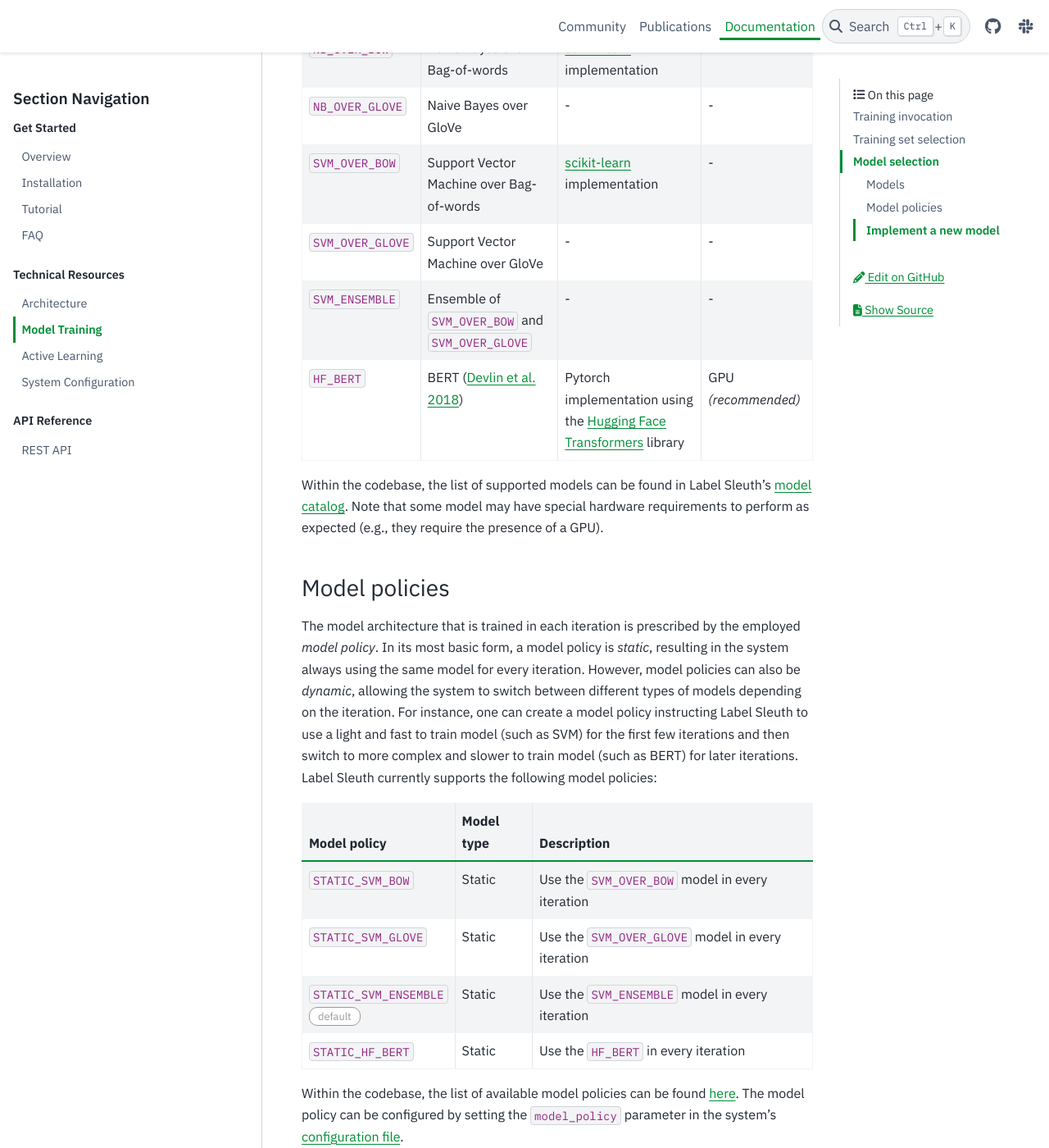
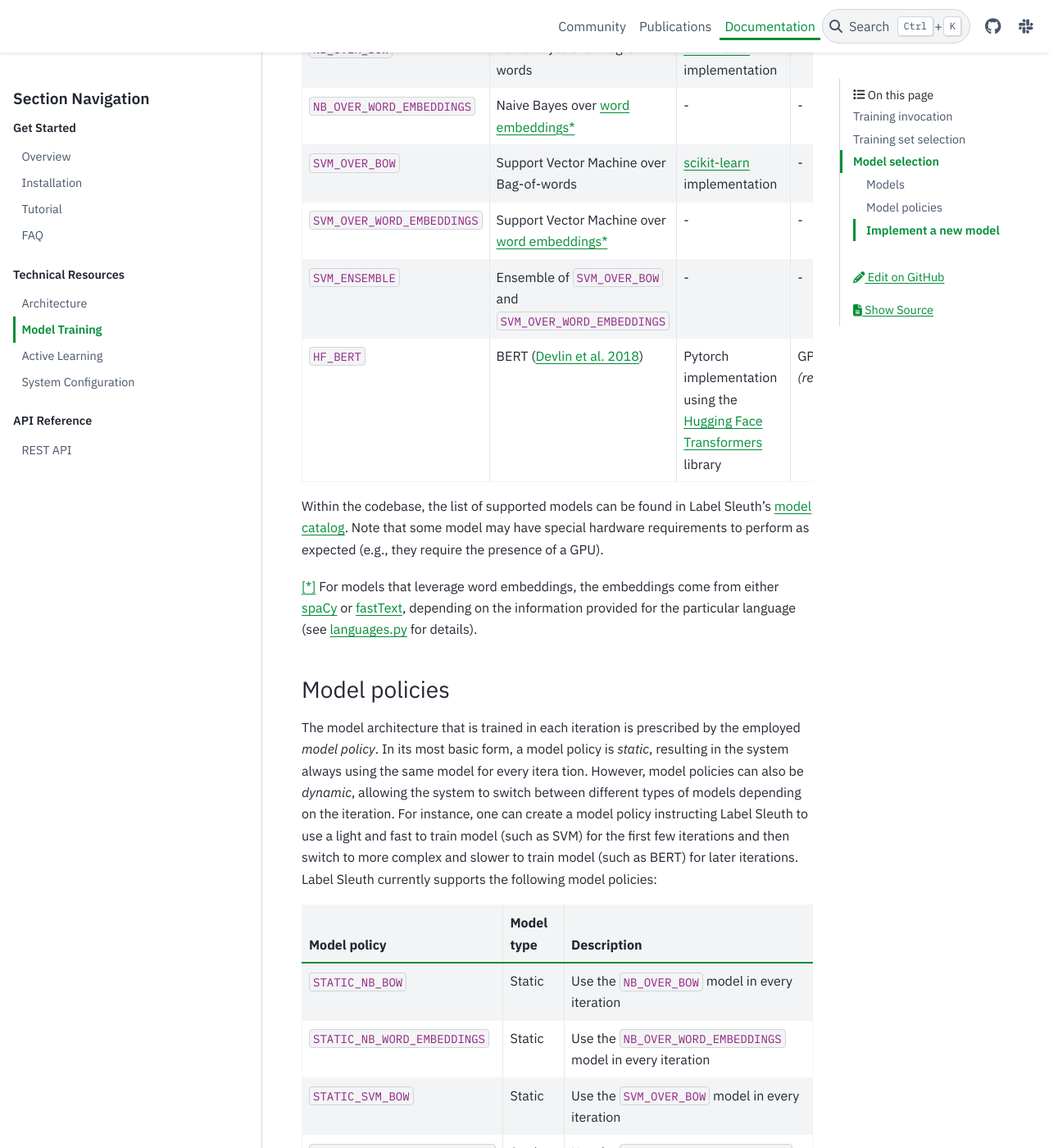
Before and after one commit to label-sleuth/label-sleuth.org, a Sphinx documentation site: the page built from docs/docs/dev/model_training.md, in a window 1280 px wide and 1400 px high, scrolled down 3014 px. Shown: the whole window at 82% size. Built offline with Sphinx 7.4.7 and the PyData theme 0.15.4, drawn with Linux system fonts in a browser that asks for light colours; some of the changed text lies outside the part shown.

Commit message:
Bring model and model policies documentation up to date

```diff
--- a/docs/docs/dev/model_training.md
+++ b/docs/docs/dev/model_training.md
@@ -49,22 +49,27 @@ Label Sleuth currently includes implementations of the following machine learnin
 | Model name | Description | Implementation details | Hardware requirements
 |---|---|---|---|
 | `NB_OVER_BOW` | Naive Bayes over Bag-of-words | [scikit-learn](https://scikit-learn.org) implementation | - |
-| `NB_OVER_GLOVE` | Naive Bayes over GloVe | - | - |
+| `NB_OVER_WORD_EMBEDDINGS` | Naive Bayes over [word embeddings*](word_embeddings) | - | - |
 | `SVM_OVER_BOW` | Support Vector Machine over Bag-of-words | [scikit-learn](https://scikit-learn.org) implementation  | - |
-| `SVM_OVER_GLOVE` | Support Vector Machine over GloVe | - | - |
-| `SVM_ENSEMBLE` | Ensemble of `SVM_OVER_BOW` and `SVM_OVER_GLOVE` | - | - |
+| `SVM_OVER_WORD_EMBEDDINGS` | Support Vector Machine over [word embeddings*](word_embeddings) | - | - |
+| `SVM_ENSEMBLE` | Ensemble of `SVM_OVER_BOW` and `SVM_OVER_WORD_EMBEDDINGS` | - | - |
 | `HF_BERT` | BERT ([Devlin et al. 2018](https://arxiv.org/abs/1810.04805)) | Pytorch implementation using the [Hugging Face Transformers](https://github.com/huggingface/transformers) library | GPU _(recommended)_ |
 
- Within the codebase, the list of supported models can be found in Label Sleuth's [model catalog](https://github.com/label-sleuth/label-sleuth/blob/main/label_sleuth/models/core/catalog.py). Note that some model may have special hardware requirements to perform as expected (e.g., they require the presence of a GPU).
+Within the codebase, the list of supported models can be found in Label Sleuth's [model catalog](https://github.com/label-sleuth/label-sleuth/blob/main/label_sleuth/models/core/catalog.py). Note that some model may have special hardware requirements to perform as expected (e.g., they require the presence of a GPU).
+
+(word_embeddings)=
+[[*]](word_embeddings) For models that leverage word embeddings, the embeddings come from either [spaCy](https://spacy.io) or [fastText](https://fasttext.cc), depending on the information provided for the particular language (see [languages.py](https://github.com/label-sleuth/label-sleuth/blob/main/label_sleuth/models/core/languages.py) for details).
 
 ### Model policies
 
-The model architecture that is trained in each iteration is prescribed by the employed _model policy_. In its most basic form, a model policy is _static_, resulting in the system always using the same model for every iteration. However, model policies can also be _dynamic_, allowing the system to switch between different types of models depending on the iteration. For instance, one can create a model policy instructing Label Sleuth to use a light and fast to train model (such as SVM) for the first few iterations and then switch to more complex and slower to train model (such as BERT) for later iterations. Label Sleuth currently supports the following model policies:
+The model architecture that is trained in each iteration is prescribed by the employed _model policy_. In its most basic form, a model policy is _static_, resulting in the system always using the same model for every itera  tion. However, model policies can also be _dynamic_, allowing the system to switch between different types of models depending on the iteration. For instance, one can create a model policy instructing Label Sleuth to use a light and fast to train model (such as SVM) for the first few iterations and then switch to more complex and slower to train model (such as BERT) for later iterations. Label Sleuth currently supports the following model policies:
 
 | Model policy | Model type | Description |
 |---|---|---|
+| `STATIC_NB_BOW` | Static | Use the `NB_OVER_BOW` model in every iteration |
+| `STATIC_NB_WORD_EMBEDDINGS` | Static | Use the `NB_OVER_WORD_EMBEDDINGS` model in every iteration |
 | `STATIC_SVM_BOW` | Static | Use the `SVM_OVER_BOW` model in every iteration |
-| `STATIC_SVM_GLOVE` | Static | Use the `SVM_OVER_GLOVE` model in every iteration |
+| `STATIC_SVM_WORD_EMBEDDINGS` | Static | Use the `SVM_OVER_WORD_EMBEDDINGS` model in every iteration |
 | `STATIC_SVM_ENSEMBLE`  <br /><defvalue>default</defvalue> | Static | Use the `SVM_ENSEMBLE` model in every iteration |
 | `STATIC_HF_BERT` | Static | Use the `HF_BERT` in every iteration |
 
```
